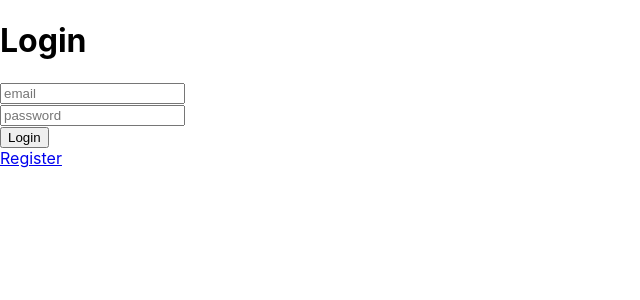
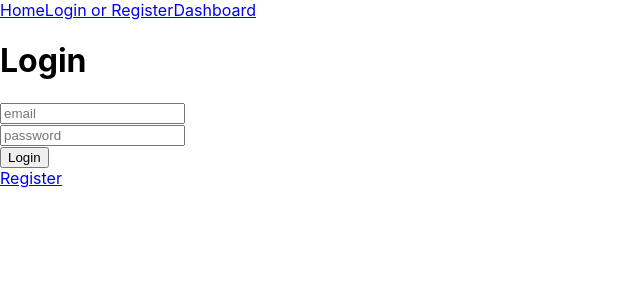
Before and after one commit to T-Welsh/e-commerce-deployment, a React (Create React App) app in the folder frontend/: page /login in a window 1280 px wide. Shown: the top 300 px of the page, without its empty margins (0-640 px from the left). Built offline with nearby package versions, Linux system fonts and the light colour scheme; no server answers.

Commit message:
Header Created

```diff
--- a/frontend/src/App.js
+++ b/frontend/src/App.js
@@ -1,9 +1,10 @@
 import './App.css';
-import { BrowserRouter as Router, Switch, Route, Redirect } from "react-router-dom";
+import { BrowserRouter as Router, Switch, Route, Redirect, Link } from "react-router-dom";
 import Dashboard from './routes/dashboard';
 import Login from './routes/login';
 import Register from './routes/resgister';
 import { Fragment, useState, useEffect } from 'react';
+import Home from './routes/home';
 
 function App() {
   const [isAuthenticated, setIsAuthenticated] = useState(false);
@@ -16,6 +17,7 @@ function App() {
   useEffect(() => {
 
     const verifyAuth = async () => {
+      try {
         const token = localStorage.getItem("token");
 
         const response = await fetch("http://localhost:5000/auth/is-verify", {
@@ -32,6 +34,10 @@ function App() {
                 if(parseRes === true){
                   setAuth(true);
                 }
+      } catch (err) {
+        console.error(err.message);
+      }
+
     };
     verifyAuth();
   }, []);
@@ -41,9 +47,11 @@ function App() {
       <Router>
         <div className="container">
           <Switch>
-            <Route exact path="/login" render={props => !isAuthenticated ? (<Login {...props} setAuth={setAuth}/>) : (<Redirect to="/dashboard" />)} />
+            <Route exact path="/" render={() => <Redirect to="/home" />} />
+            <Route exact path="/home" render={props => (<Home {...props} isAuthenticated={isAuthenticated} setAuth={setAuth}/>) } ></Route>
+            <Route exact path="/login" render={props => !isAuthenticated ? (<Login {...props} setAuth={setAuth}/>) : (<Redirect to="/Home" />)} />
             <Route exact path="/register" render={props => !isAuthenticated ? (<Register {...props} setAuth={setAuth}/>) : (<Redirect to="/dashboard" />)}/>
-            <Route exact path="/dashboard" render={props => isAuthenticated ? (<Dashboard {...props} setAuth={setAuth}/>) : (<Redirect to="/login" />)}/>
+            <Route exact path="/dashboard" render={props => isAuthenticated ? (<Dashboard {...props} isAuthenticated={isAuthenticated} setAuth={setAuth}/>) : (<Redirect to="/login" />)}/>
           </Switch>
         </div>
       </Router>
--- /dev/null
+++ b/frontend/src/components/header/Header.jsx
@@ -0,0 +1,25 @@
+import React, { Fragment, useEffect, useState } from 'react';
+import {Link} from "react-router-dom";
+
+const Header = ({isAuthenticated, setAuth}) => {
+
+    const logout = (e) => {
+        //prevent page refresh
+        e.preventDefault()
+        localStorage.removeItem('token');
+        setAuth(false);
+    }
+
+
+
+    return(
+        <Fragment>
+            <Link to="/home">Home</Link>
+            {isAuthenticated ? <button onClick={ e => logout(e)}>Logout</button> : <Link to="/login">Login or Register</Link>}
+            <Link to="/dashboard">Dashboard</Link>
+        </Fragment>
+    )
+
+}
+
+export default Header;
--- a/frontend/src/components/userInfo/UserInfo.jsx
+++ b/frontend/src/components/userInfo/UserInfo.jsx
@@ -75,7 +75,6 @@ const UserInfo = () => {
 
     const onChange = (e) => {
         setInputs({...inputs, [e.target.name] : e.target.value})
-        //console.log(inputs);
     };
 
     //TODO: add onSubmit function to save button
@@ -83,7 +82,6 @@ const UserInfo = () => {
         e.preventDefault()
         try {
             const body = { email, fname, lname, address1, address2, address3, county, postcode, telephone }
-            console.log(body);
 
             const response = await fetch("http://localhost:5000/dashboard/user", {
                 method: "PUT",
@@ -96,7 +94,6 @@ const UserInfo = () => {
             });
 
             const parseRes = await response.json();
-            console.log(parseRes);
             getUser();
             setPersonalEdit(false);
             setAddressEdit(false);
@@ -136,7 +133,7 @@ const UserInfo = () => {
                     <p>{user.lname}</p>
                     <p>{user.email}</p>
                     <p>{user.telephone}</p>
-                    <button onClick={() => { setPersonalEdit(true); console.log(inputs);} }>Edit Details</button>
+                    <button onClick={() => { setPersonalEdit(true);} }>Edit Details</button>
                 </div>
                 </>
             }
--- a/frontend/src/routes/dashboard.jsx
+++ b/frontend/src/routes/dashboard.jsx
@@ -1,11 +1,13 @@
-import React, {Fragment, useEffect, useState} from "react";
+import React, {Fragment} from "react";
 import PasswordUpdate from "../components/passwordUpdate/PasswordUpdate";
 import UserInfo from "../components/userInfo/UserInfo";
+import Header from "../components/header/Header";
 
-const Dashboard = () => {
+const Dashboard = ({isAuthenticated, setAuth}) => {
 
     return (
         <Fragment>
+            <Header isAuthenticated={isAuthenticated} setAuth={setAuth}/>
             <UserInfo/>
             <PasswordUpdate/>
         </Fragment>
--- /dev/null
+++ b/frontend/src/routes/home.jsx
@@ -0,0 +1,18 @@
+import React, {Fragment, useState} from "react";
+import Header from "../components/header/Header";
+
+
+const Home = ({isAuthenticated, setAuth}) => {
+
+    return (
+        <Fragment>
+           <div>
+          <Header isAuthenticated={isAuthenticated} setAuth={setAuth}/>
+          <h1>Home Page</h1>
+
+        </div>
+        </Fragment>
+    );
+};
+
+export default Home;
--- a/frontend/src/routes/login.jsx
+++ b/frontend/src/routes/login.jsx
@@ -1,8 +1,9 @@
 import React, {Fragment, useState} from "react";
-import {Link} from "react-router-dom"
+import {Link} from "react-router-dom";
+import Header from "../components/header/Header";
 
 
-const Login = ({setAuth}) => {
+const Login = ({isAuthenticated, setAuth}) => {
 
     const [inputs, setInputs] = useState({
         email: "",
@@ -41,6 +42,7 @@ const Login = ({setAuth}) => {
 
     return (
         <Fragment>
+            <Header isAuthenticated={isAuthenticated} setAuth={setAuth}/>
             <h1>Login</h1>
             <form onSubmit={onSubmitForm}>
                 <input type="email" name="email" placeholder="email" value={email} onChange={e => onChange(e)} />
--- a/frontend/src/routes/resgister.jsx
+++ b/frontend/src/routes/resgister.jsx
@@ -1,7 +1,8 @@
 import React, {Fragment, useState} from "react";
-import {Link} from "react-router-dom";
+import {Link} from "react-router-dom"
+import Header from "../components/header/Header";
 
-const Register = ({setAuth}) => {
+const Register = ({isAuthenticated, setAuth}) => {
     const [inputs, setInputs] = useState({
         email: "",
         password: "",
@@ -42,6 +43,7 @@ const Register = ({setAuth}) => {
     return (
 
         <Fragment>
+            <Header isAuthenticated={isAuthenticated} setAuth={setAuth}/>
             <h1>Register</h1>
             <form onSubmit={onSubmitForm}>
                 <input type="email" name="email" placeholder="email" value={email} onChange={e => onChange(e)} />
```
Also changed, not shown: frontend/src/components/header/Header.css (added), 1 other file (tests, documents, lock files or other folders). Lines whose indentation alone changed are shown as unchanged.
